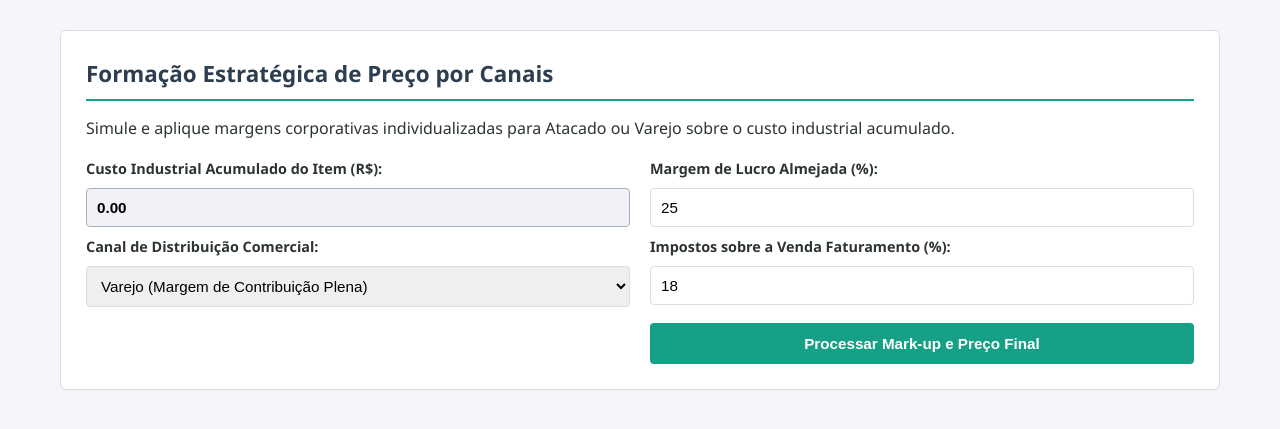
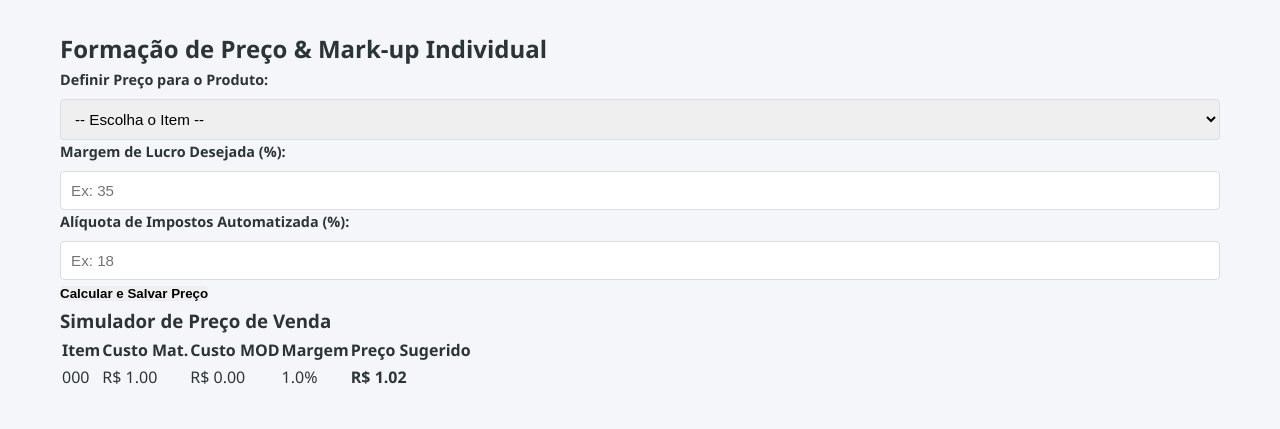
Before and after one commit to ProfRenatoPereira/admplan, a Flask app: page /precificacao in a window 1280 px wide. Shown: the part 189-618 px from the top of the page. Run offline with Flask 3, Linux system fonts and the light colour scheme; tables that the repository leaves empty hold one stand-in row (values such as "Sample post").

Commit message:
Update precificacao.html

```diff
--- a/templates/precificacao.html
+++ b/templates/precificacao.html
@@ -1,33 +1,48 @@
 {% extends 'base.html' %}
+{% block content %}
+<h2>Formação de Preço & Mark-up Individual</h2>
+<form method="POST" action="/precificacao">
+    <div class="form-group">
+        <label>Definir Preço para o Produto:</label>
+        <select name="produto_id" required>
+            <option value="">-- Escolha o Item --</option>
+            {% for produto in produtos %}
+            <option value="{{ produto.id }}">{{ produto.part_number }}</option>
+            {% endfor %}
+        </select>
+    </div>
+    <div class="form-group">
+        <label>Margem de Lucro Desejada (%):</label>
+        <input type="number" step="0.1" name="margem_lucro" required placeholder="Ex: 35">
+    </div>
+    <div class="form-group">
+        <label>Alíquota de Impostos Automatizada (%):</label>
+        <input type="number" step="0.1" name="impostos" required placeholder="Ex: 18">
+    </div>
+    <button type="submit" class="btn">Calcular e Salvar Preço</button>
+</form>
 
-{% block title %}Formação de Preço de Venda - TERCEIRO ADM ASSOCIADOS{% endblock %}
-
-{% block content %}
-<section class="card" aria-labelledby="tit-markup">
-    <h2 id="tit-markup">Formação Estratégica de Preço por Canais</h2>
-    <p>Simule e aplique margens corporativas individualizadas para Atacado ou Varejo sobre o custo industrial acumulado.</p>
-
-    <div class="grid-form">
-        <div class="form-group">
-            <label for="custoTotal">Custo Industrial Acumulado do Item (R$):</label>
-            <input type="number" id="custoTotal" value="0.00" readonly style="background-color: #f1f2f6; font-weight: bold; border-color: #a4b0be;">
-
-            <label for="canalPreco">Canal de Distribuição Comercial:</label>
-            <select id="canalPreco" onchange="ajustarMargemPorCanal()">
-                <option value="varejo">Varejo (Margem de Contribuição Plena)</option>
-                <option value="atacado">Atacado (Margem Reduzida por Volume)</option>
-            </select>
-        </div>
-        <div class="form-group">
-            <label for="lucro">Margem de Lucro Almejada (%):</label>
-            <input type="number" id="lucro" value="25">
-
-            <label for="impostosInput">Impostos sobre a Venda Faturamento (%):</label>
-            <input type="number" id="impostosInput" value="18">
-
-            <button onclick="calcularPrecovenda()" class="btn-primary" style="margin-top: 10px;">Processar Mark-up e Preço Final</button>
-        </div>
-    </div>
-    <div id="resultado" class="result-box" style="display:none;"></div>
-</section>
+<h3>Simulador de Preço de Venda</h3>
+<table>
+    <thead>
+        <tr>
+            <th>Item</th>
+            <th>Custo Mat.</th>
+            <th>Custo MOD</th>
+            <th>Margem</th>
+            <th>Preço Sugerido</th>
+        </tr>
+    </thead>
+    <tbody>
+        {% for pre in precificacoes %}
+        <tr>
+            <td>{{ pre.part_number }}</td>
+            <td>R$ {{ "%.2f"|format(pre.custo_mat) }}</td>
+            <td>R$ {{ "%.2f"|format(pre.custo_mod) }}</td>
+            <td>{{ pre.margem_lucro }}%</td>
+            <td><strong>R$ {{ "%.2f"|format((pre.custo_mat + pre.custo_mod) * (1 + pre.margem_lucro/100) * (1 + pre.impostos/100)) }}</strong></td>
+        </tr>
+        {% endfor %}
+    </tbody>
+</table>
 {% endblock %}
```
